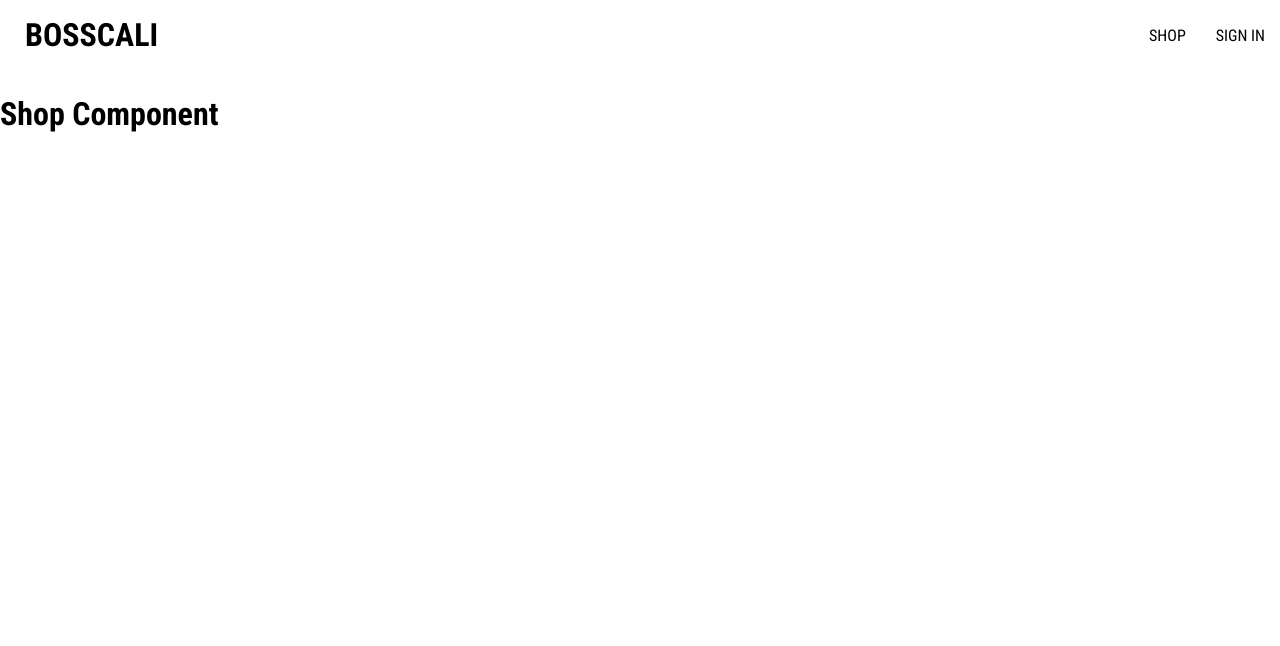
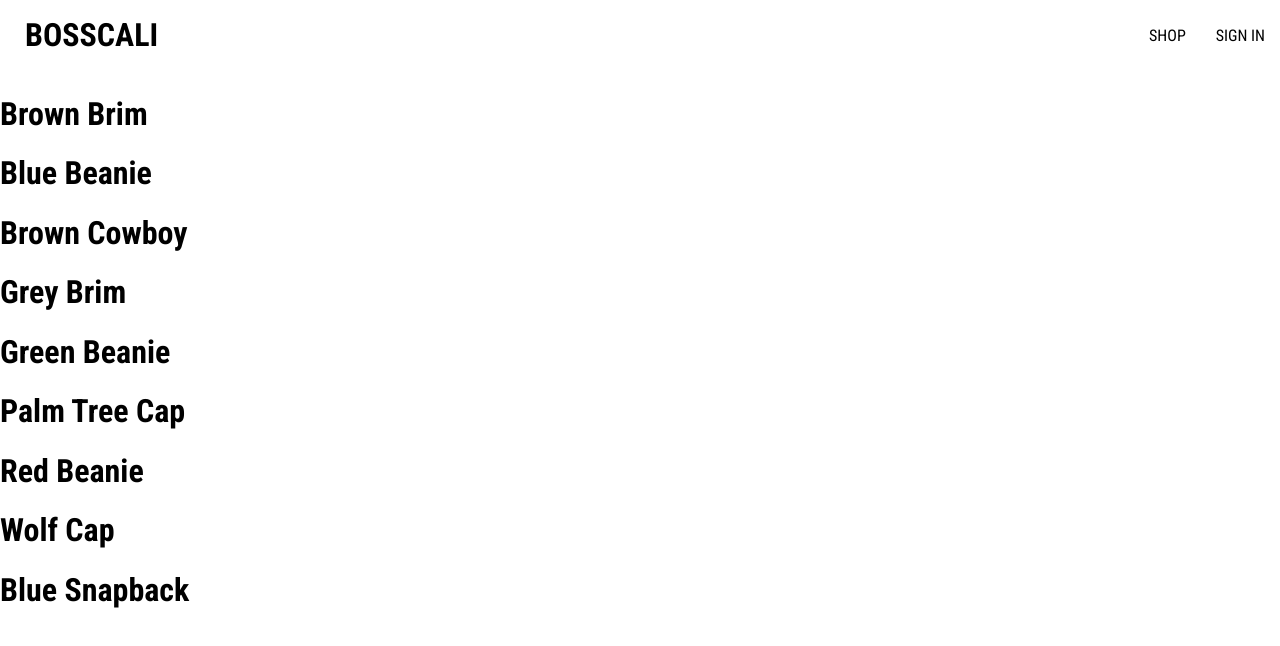
Before and after one commit to vbozcali/bzc-commerce, a React (Create React App) app: page /shop in a window 1280 px wide. Shown: the top 646 px of the page. Built offline with nearby package versions, Linux system fonts and the light colour scheme; no server answers.

Commit message:
Products Context and Shop Component Created

```diff
--- a/src/App.js
+++ b/src/App.js
@@ -1,13 +1,8 @@
 import Home from "./routes/home/home.component";
+import { Route, Routes } from "react-router-dom";
 import Navigation from "./routes/navigation/navigation.component";
-import { Route, Routes } from "react-router-dom";
 import Authentication from "./routes/authentication/authentication.component";
-
-const Shop = () => {
-  return (
-    <h1>Shop Component</h1>
-  )
-}
+import Shop from "./routes/shop/shop.component";
 
 const App = () => {
   return (
--- /dev/null
+++ b/src/context/product.content.jsx
@@ -0,0 +1,18 @@
+import { createContext, useState } from "react";
+import PRODUCTS from '../shop-data.json'
+
+export const ProductsContext = createContext({
+    products: []
+});
+
+export const ProductsProvider = ({ children }) => {
+    const [products, setProducts] = useState(PRODUCTS);
+
+    const value = { products };
+
+    return (
+        <ProductsContext.Provider value={value}>
+            {children}
+        </ProductsContext.Provider>
+    )
+}
--- a/src/index.js
+++ b/src/index.js
@@ -5,14 +5,17 @@
 import reportWebVitals from './reportWebVitals';
 import { BrowserRouter } from 'react-router-dom';
 import { UserProvider } from './context/user.context';
+import { ProductsProvider } from './context/product.content';
 
 const root = ReactDOM.createRoot(document.getElementById('root'));
 root.render(
   /** <React.StrictMode> </React.StrictMode> */
   <BrowserRouter>
-    <UserProvider>
-      <App />
-    </UserProvider>
+    <ProductsProvider>
+      <UserProvider>
+        <App />
+      </UserProvider>
+    </ProductsProvider>
   </BrowserRouter>
 );
 
--- a/src/routes/navigation/navigation.component.jsx
+++ b/src/routes/navigation/navigation.component.jsx
@@ -7,7 +7,7 @@
 const Navigation = () => {
     const { currentUser, setCurrentUser } = useContext(UserContext);
 
-    const signOutHandler = async () => {
+    const signOutHandler = async () => {
         await signOutUser();
 
         setCurrentUser(null);
--- /dev/null
+++ b/src/routes/shop/shop.component.jsx
@@ -0,0 +1,20 @@
+import { useContext, useEffect } from "react";
+import { ProductsContext } from "../../context/product.content";
+
+const Shop = () => {
+    const { products } = useContext(ProductsContext);
+
+    useEffect(() => {
+        console.log(products);
+    }, [])
+
+    return (
+        <div>
+            {
+                products.map(product => <h1>{product.name}</h1>)
+            }
+        </div>
+    )
+}
+
+export default Shop;
--- /dev/null
+++ b/src/shop-data.json
@@ -0,0 +1,56 @@
+[
+    {
+        "id": 1,
+        "name": "Brown Brim",
+        "imageUrl": "https://i.ibb.co/ZYW3VTp/brown-brim.png",
+        "price": 25
+    },
+    {
+        "id": 2,
+        "name": "Blue Beanie",
+        "imageUrl": "https://i.ibb.co/ypkgK0X/blue-beanie.png",
+        "price": 18
+    },
+    {
+        "id": 3,
+        "name": "Brown Cowboy",
+        "imageUrl": "https://i.ibb.co/QdJwgmp/brown-cowboy.png",
+        "price": 35
+    },
+    {
+        "id": 4,
+        "name": "Grey Brim",
+        "imageUrl": "https://i.ibb.co/RjBLWxB/grey-brim.png",
+        "price": 25
+    },
+    {
+        "id": 5,
+        "name": "Green Beanie",
+        "imageUrl": "https://i.ibb.co/YTjW3vF/green-beanie.png",
+        "price": 18
+    },
+    {
+        "id": 6,
+        "name": "Palm Tree Cap",
+        "imageUrl": "https://i.ibb.co/rKBDvJX/palm-tree-cap.png",
+        "price": 14
+    },
+    {
+        "id": 7,
+        "name": "Red Beanie",
+        "imageUrl": "https://i.ibb.co/bLB646Z/red-beanie.png",
+        "price": 18
+    },
+    {
+        "id": 8,
+        "name": "Wolf Cap",
+        "imageUrl": "https://i.ibb.co/1f2nWMM/wolf-cap.png",
+        "price": 14
+    },
+    {
+        "id": 9,
+        "name": "Blue Snapback",
+        "imageUrl": "https://i.ibb.co/X2VJP2W/blue-snapback.png",
+        "price": 16
+    }
+]
```
